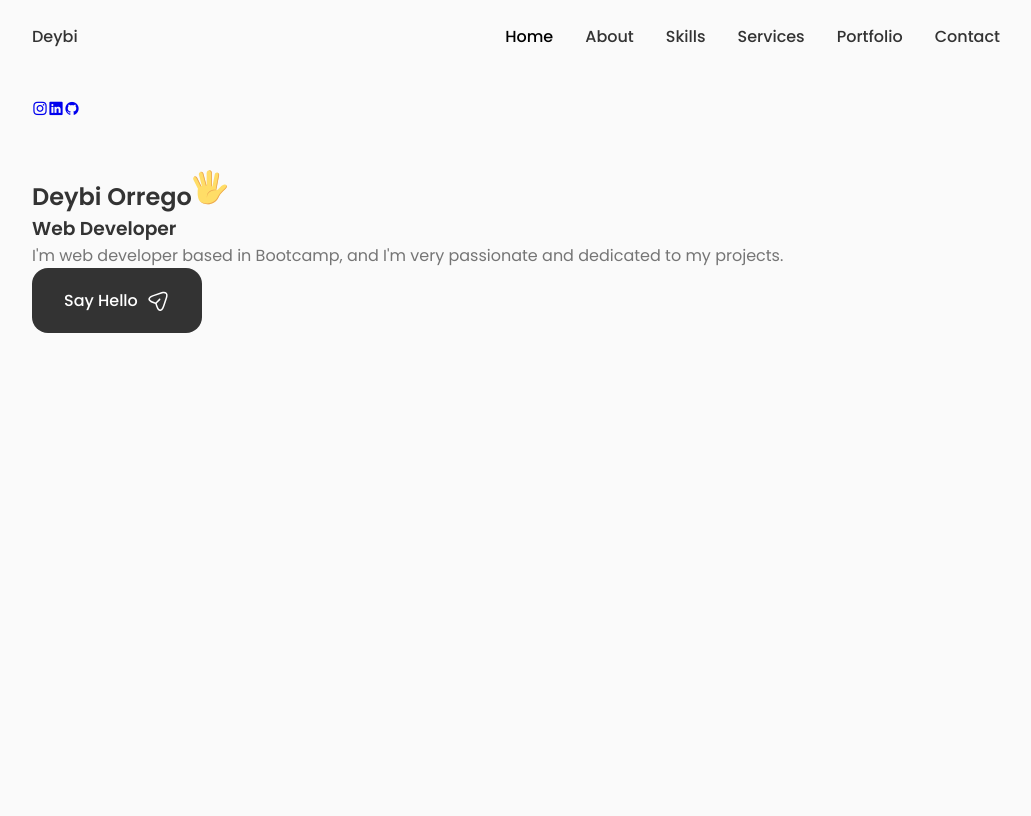
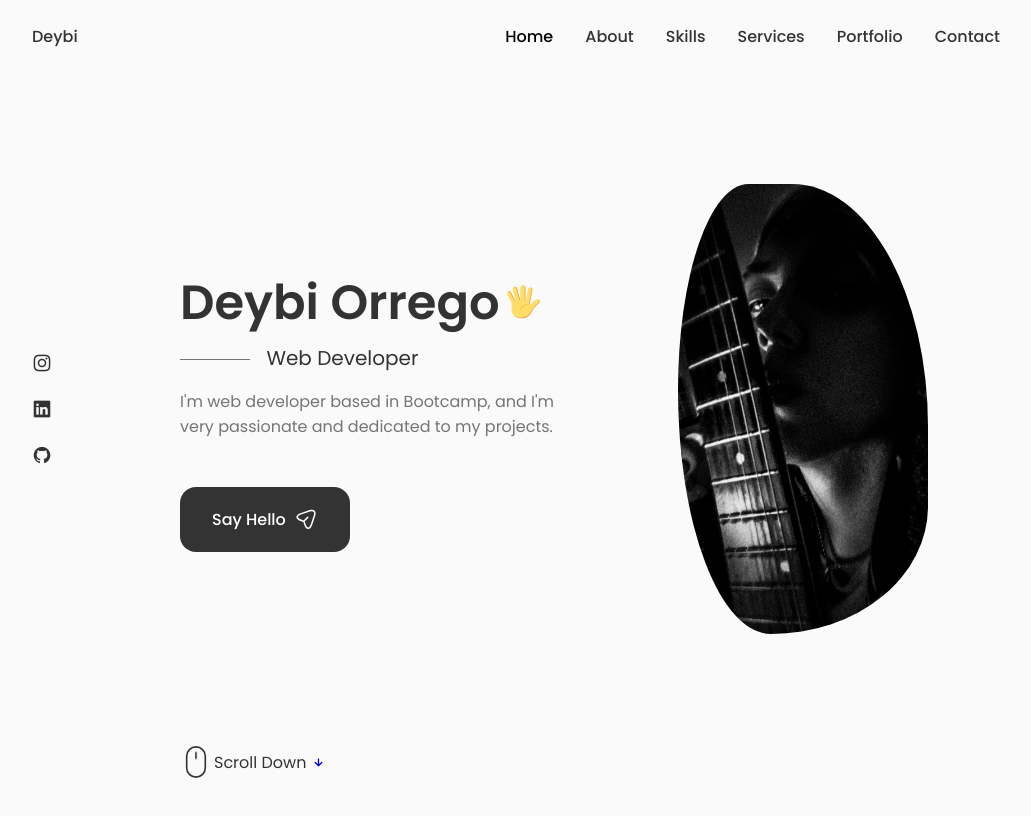
Before and after one commit to Deybi1004/Web-Profile, a React (Create React App) app: page / in a window 1280 px wide. Shown: the whole page, without its empty margins (124-1155 px from the left). Built offline with nearby package versions, Linux system fonts and the light colour scheme.

Commit message:
Component Home/CSS

```diff
--- a/src/components/home/Home.jsx
+++ b/src/components/home/Home.jsx
@@ -1,6 +1,7 @@
 import React from 'react';
 import Social from './Social';
 import Data from './Data';
+import ScrollDown from './ScrollDown';
 import "./home.css"
 
 function Home() {
@@ -12,6 +13,7 @@
                 <div className='home__img'></div>
                 <Data/>
             </div>
+            <ScrollDown />
         </div>
     </section>
   )
--- /dev/null
+++ b/src/components/home/ScrollDown.jsx
@@ -0,0 +1,49 @@
+import React from 'react'
+
+function ScrollDown() {
+  return (
+    <div className="home__scroll">
+        <a href="#about" className="home__scroll-button button--flex">
+        <svg
+                width="32px"
+                height="32px"
+                class="home__scroll-mouse"
+                viewBox="0 0 247 390"
+                version="1.1"
+                xmlns="http://www.w3.org/2000/svg"
+                xmlnsXlink="http://www.w3.org/1999/xlink"
+                style={{
+                  fillRule: "evenodd",
+                  clipRule: "evenodd",
+                  strokeLinecap: "round",
+                  strokeLinejoin: "round",
+                  strokeMiterlimit: "1.5",
+                }}
+              >
+                <path
+                  class="wheel"
+                  d="M123.359,79.775l0,72.843"
+                  style={{
+                    fill: "none",
+                    stroke: "var(--title-color)",
+                    strokeWidth: "20px",
+                  }}
+                ></path>
+                <path
+                  id="mouse"
+                  d="M236.717,123.359c0,-62.565 -50.794,-113.359 -113.358,-113.359c-62.565,0 -113.359,50.794 -113.359,113.359l0,143.237c0,62.565 50.794,113.359 113.359,113.359c62.564,0 113.358,-50.794 113.358,-113.359l0,-143.237Z"
+                  style={{
+                    fill: "none",
+                    stroke: "var(--title-color)",
+                    strokeWidth: "20px",
+                  }}
+                ></path>
+              </svg>
+              <span className="home__scroll-name">Scroll Down</span>
+              <i class="uil uil-arrow-down home__scroll-arrow"></i>
+        </a>
+    </div>
+  )
+}
+
+export default ScrollDown
--- a/src/components/home/Social.jsx
+++ b/src/components/home/Social.jsx
@@ -2,7 +2,7 @@
 
 function Social() {
   return (
-    <div className="home_social">
+    <div className="home__social">
         <a href="https://www.instagram.com/deibi_1709/" className="home__social-icon" target="_blank">
         <i class="uil uil-instagram"></i>
         </a>
--- a/src/components/home/home.css
+++ b/src/components/home/home.css
@@ -0,0 +1,176 @@
+.home__container{
+    row-gap :7rem;
+}
+.home__content{
+    grid-template-columns: 116px repeat(2,1fr);
+    padding-top: 5.5rem;
+    column-gap: 2rem;
+    align-items: center;
+}
+.home__social{
+    display:grid;
+    grid-template-columns: max-content;
+    row-gap: 1rem;
+}
+.home__social-icon{
+    font-size: 1.25rem;
+    color: var(--title-color)
+}
+.home__social-icon:hover{
+    color: var(--title-color-dark);
+}
+.home__title{
+    font-size: 3.0rem;
+    margin-bottom: var(--mb-0-25);
+}
+.home__hand{
+    width:35px;
+    height: 35px;
+    margin-left: 0.4rem;
+}
+.home__subtitle{
+    position: relative;
+    font-size: var(--h3-font-size);
+    padding-left: 5.4rem;
+    font-weight: var(--font-normal);
+    margin-bottom: var(--mb-1);
+}
+.home__subtitle::before{
+    content: "";
+    position: absolute;
+    width: 70px;
+    height: 1px;
+    background-color: var(--text-color);
+    left:0;
+    top: 1rem;
+}
+.home__description{
+    max-width: 400px;
+    margin-bottom: var(--mb-3);
+}
+
+.home__img{
+    background: url(../../assets//profile.jpg);
+    background-repeat: no-repeat;
+    background-position: center;
+    background-size: cover;
+    /* box-shadow: inset 0 0 0 9px rgb(255 255 255/30%); */
+    order:1;
+    justify-self: center;
+    width: 250px;
+    height: 450px;
+    animation: profile__animate 8s ease-in-out infinite 1s;
+}
+
+@keyframes profile__animate {
+    0%{
+        border-radius: 60% 40% 30% 70%/ 60% 30% 70% 40%;
+    }
+    50%{
+        border-radius: 30% 60% 70% 40%/ 50% 60% 30% 60%;
+    }
+    100%{
+        border-radius: 60% 40% 30% 70%/ 60% 30% 70% 40%;
+    }
+}
+
+.home__scroll{
+    margin-left: 9.25rem;
+}
+
+.wheel {
+    animation: scroll 2s ease infinite;
+}
+
+@keyframes scroll {
+    0%{
+        transform: translateY();
+    }
+    30%{
+        transform: translateY(3.75rem);
+    }
+}
+
+.home__scroll-name{
+    color: var(--title-color);
+    font-weight: var(--font-meedium);
+    margin-right: var(--mb-0-25);
+    margin-left: 2px;
+}
+
+/*=============== BREAKPOINTS ===============*/
+/* For large devices */
+@media screen and (max-width: 992px) {
+    .home__content{
+        grid-template-columns: 100px repeat(2,1fr);
+        column-gap: 1.25rem ;
+    }
+    .home__hand{
+        width:26px;
+        height: 26px;
+    }
+    .home__subtitle{
+        padding-left: 3.75rem;
+        margin-bottom: var(--mb-1);
+    }
+    .home__subtitle::before{
+        width:42px;
+        top: 0.8rem
+    }
+    .home__description{
+        max-width: initial;
+        margin-bottom: var(--mb-2-5);
+    }
+    .home__img{
+        width: 200px;
+        height: 400px;
+        /* box-shadow: inset 0 0 0 8px rgb(255 255 255/30%); */
+    }
+    .home__scroll{
+        margin-left:7.5rem;
+    }
+  }
+
+  /* For medium devices */
+  @media screen and (max-width: 768px) {
+    .home__content {
+        grid-template-columns: 0.5fr 3fr;
+        padding-top: 3.5rem;
+
+    }
+    .home__img{
+        order:initial;
+        justify-self: normal;
+
+    }
+    .home__data{
+        grid-column: 1/3;
+
+    }
+    .home__title{
+        font-size: 2.5rem;
+    }
+    .home__img{
+        box-shadow: inset 0 0 0 6px rgb(255 255 255/30%);
+        width:150px;
+        height: 350px;
+    }
+    .home__scroll{
+        display: none;
+    }
+  }
+
+  /* For small devices */
+  @media screen and (max-width: 350px) {
+    .home__img{
+        width: 170px;
+        height: 270px;
+    }
+    .home__title{
+        font-size: 2rem;
+    }
+    .home__hand{
+        width: 24px;
+        height: 24px;
+    }
+  }
```
Also changed, not shown: src/assets/profile.jpg.
